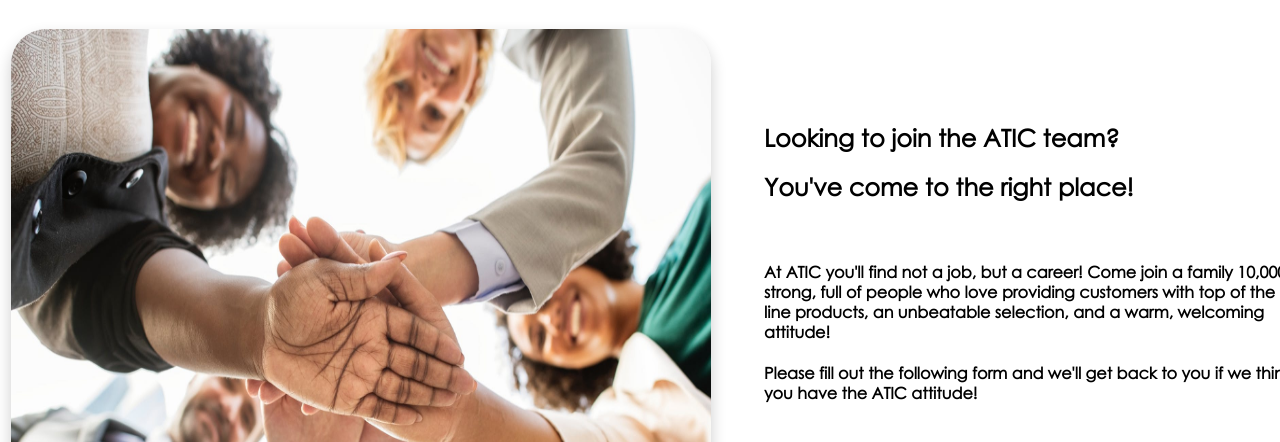
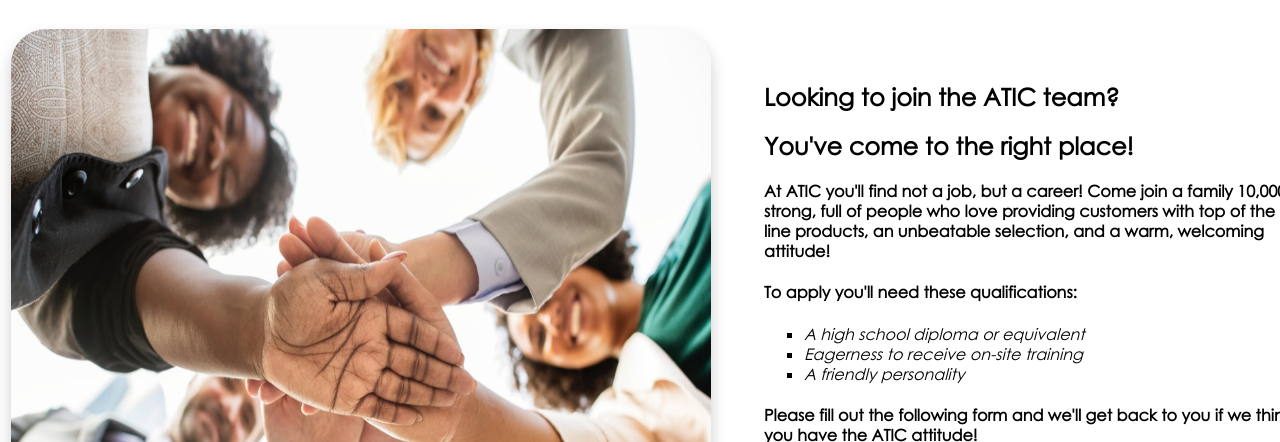
Before and after one commit to anthonyneedles/CS102GroupProject, a plain HTML site: page CS102GroupProject/careers.html in a window 1280 px wide. Shown: the part 335-777 px from the top of the page. Drawn offline with Linux system fonts and the light colour scheme.

Commit message:
Added list to careers

```diff
--- a/CS102GroupProject/careers.html
+++ b/CS102GroupProject/careers.html
@@ -42,11 +42,17 @@
                <h2>Looking to join the ATIC team?</h2>
                <h2>You've come to the right place!</h2>
 
-               <br>
-
                <h4>
                   At ATIC you'll find not a job, but a career! Come join a family 10,000 strong, full of people who love providing customers with top of the line products, an unbeatable selection, and a warm, welcoming attitude!
                </h4>
+
+               <h4>To apply you'll need these qualifications:</h4>
+
+               <ul>
+                  <li>A high school diploma or equivalent</li>
+                  <li>Eagerness to receive on-site training</li>
+                  <li>A friendly personality</li>
+               </ul>
 
                <h4>
                   Please fill out the following form and we'll get back to you if we think you have the ATIC attitude!
--- a/CS102GroupProject/css/atic.css
+++ b/CS102GroupProject/css/atic.css
@@ -130,6 +130,10 @@ footer{
     width: 80px;
     text-align: left;
     font-weight: bold;
+}
+#careerwrapper ul{
+    font-style: italic;
+    list-style-type: square;
 }
 /* CAREERS PAGE END */
 
```
